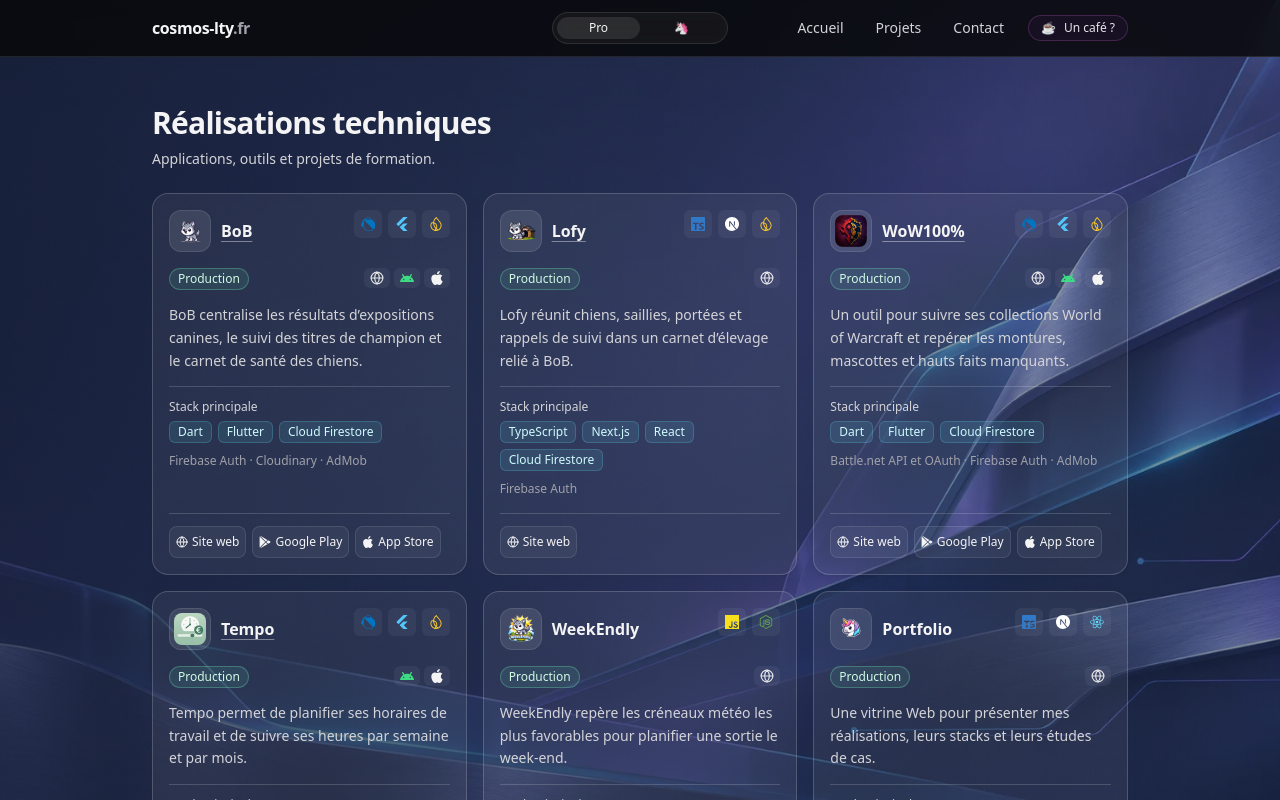
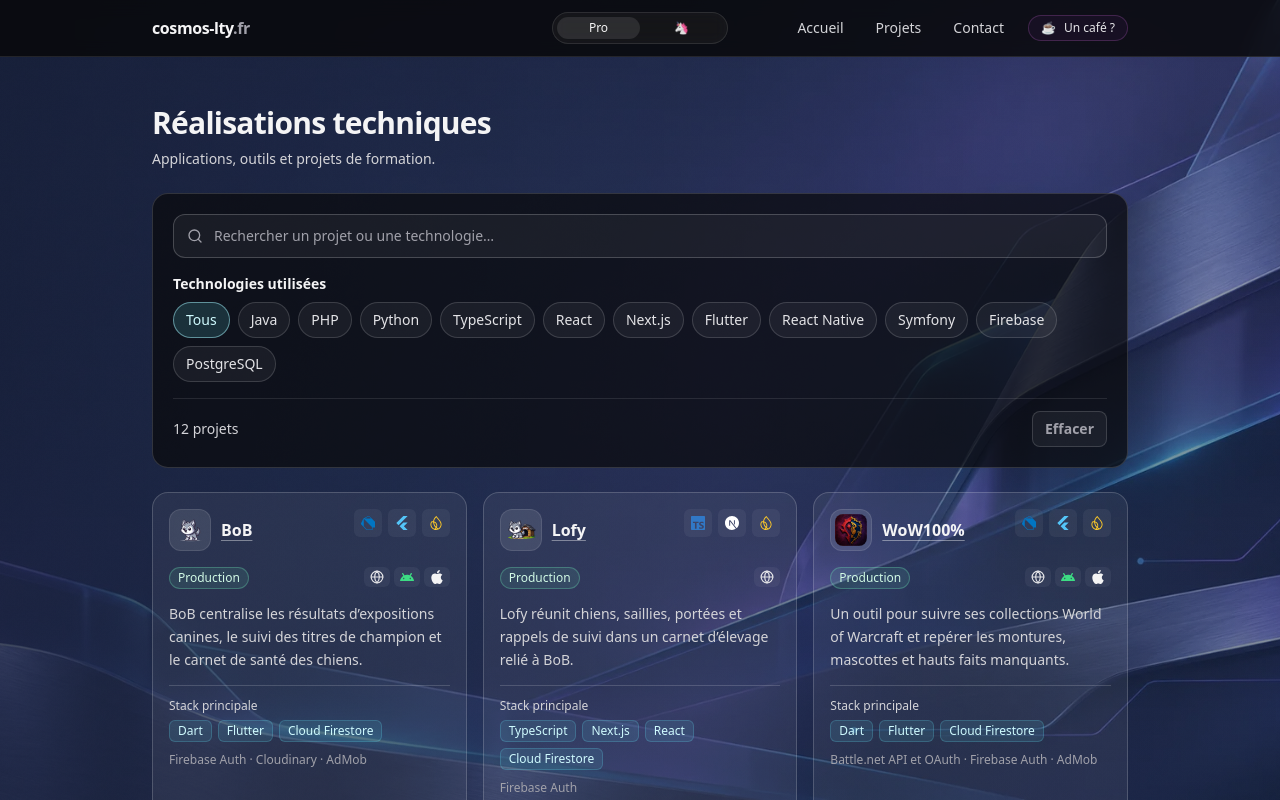
Before and after one commit to Laetitia-Bara/Portfolio, a Next.js app: page /projects in a window 1280 px wide. Shown: the top 800 px of the page. Built offline with nearby package versions, Linux system fonts and the light colour scheme.

Commit message:
Ajouter la recherche et les filtres au catalogue

```diff
--- a/package.json
+++ b/package.json
@@ -6,7 +6,8 @@
     "dev": "next dev",
     "build": "next build",
     "start": "next start",
-    "lint": "eslint"
+    "lint": "eslint",
+    "test": "node --test tests/catalogueFilters.test.mjs"
   },
   "dependencies": {
     "lucide-react": "^0.563.0",
--- /dev/null
+++ b/src/app/projects/CatalogueExplorer.tsx
@@ -0,0 +1,87 @@
+"use client";
+
+import { Search } from "lucide-react";
+import { useRef, useState } from "react";
+import ProjectGrid from "../../components/ProjectGrid";
+import { filterCatalogue, technologyFilters, type TechnologyFilter } from "../../data/catalogueFilters";
+import type { Project } from "../../data/projects";
+
+export default function CatalogueExplorer({ projects }: { projects: readonly Project[] }) {
+  const [query, setQuery] = useState("");
+  const [technology, setTechnology] = useState<TechnologyFilter>("all");
+  const searchInput = useRef<HTMLInputElement>(null);
+  const results = filterCatalogue(projects, query, technology);
+  const hasCriteria = query !== "" || technology !== "all";
+
+  function resetFilters() {
+    setQuery("");
+    setTechnology("all");
+    searchInput.current?.focus();
+  }
+
+  return (
+    <>
+      <div role="search" aria-label="Recherche de projets" className="mb-6 space-y-4 rounded-2xl border border-white/15 bg-zinc-950/70 p-4 sm:p-5">
+        <div className="relative">
+          <label htmlFor="catalogue-query" className="sr-only">Rechercher un projet ou une technologie</label>
+          <Search aria-hidden="true" className="pointer-events-none absolute left-3.5 top-3.5 size-4 text-zinc-400" />
+          <input
+            ref={searchInput}
+            id="catalogue-query"
+            type="search"
+            value={query}
+            onChange={(event) => setQuery(event.target.value)}
+            placeholder="Rechercher un projet ou une technologie…"
+            aria-controls="catalogue-results"
+            className="min-h-11 w-full min-w-0 rounded-xl border border-white/20 bg-white/5 py-2 pl-10 pr-3 text-sm text-zinc-100 placeholder:text-zinc-400 focus-visible:outline focus-visible:outline-2 focus-visible:outline-offset-2 focus-visible:outline-cyan-300"
+          />
+        </div>
+
+        <fieldset className="min-w-0">
+          <legend className="text-sm font-semibold text-zinc-100">Technologies utilisées</legend>
+          <div className="mt-2 flex flex-wrap gap-2">
+            {technologyFilters.map(({ id, label }) => (
+              <label key={id} className="relative inline-flex cursor-pointer">
+                <input
+                  type="radio"
+                  name="catalogue-technology"
+                  value={id}
+                  checked={technology === id}
+                  onChange={() => setTechnology(id)}
+                  className="peer sr-only"
+                />
+                <span className="inline-flex min-h-9 items-center whitespace-nowrap rounded-full border border-white/15 bg-white/5 px-3 text-sm font-medium text-zinc-200 hover:bg-white/10 peer-checked:border-cyan-200/50 peer-checked:bg-cyan-300/15 peer-checked:text-cyan-100 peer-focus-visible:outline peer-focus-visible:outline-2 peer-focus-visible:outline-offset-2 peer-focus-visible:outline-cyan-300">
+                  {label}
+                </span>
+              </label>
+            ))}
+          </div>
+        </fieldset>
+
+        <div className="flex flex-wrap items-center justify-between gap-2 border-t border-white/10 pt-3">
+          <p role="status" className="text-sm text-zinc-300">
+            {results.length} projet{results.length === 1 ? "" : "s"}
+          </p>
+          <button
+            type="button"
+            onClick={resetFilters}
+            disabled={!hasCriteria}
+            className="min-h-9 rounded-lg border border-white/15 bg-white/5 px-3 text-sm font-semibold text-zinc-100 hover:bg-white/10 disabled:cursor-default disabled:text-zinc-400 disabled:hover:bg-white/5"
+          >
+            Effacer
+          </button>
+        </div>
+      </div>
+
+      <div id="catalogue-results">
+        {results.length > 0 ? (
+          <ProjectGrid projects={results} />
+        ) : (
+          <p className="rounded-2xl border border-white/15 bg-zinc-950/70 p-5 text-sm text-zinc-200">
+            Aucun projet ne correspond à ces critères.
+          </p>
+        )}
+      </div>
+    </>
+  );
+}
--- a/src/app/projects/page.tsx
+++ b/src/app/projects/page.tsx
@@ -1,6 +1,6 @@
 import type { Metadata } from "next";
 import Container from "../../components/Container";
-import ProjectGrid from "../../components/ProjectGrid";
+import CatalogueExplorer from "./CatalogueExplorer";
 import { catalogueProjects } from "../../data/projects";
 
 export const metadata: Metadata = {
@@ -15,7 +15,7 @@ export default function ProjectsPage() {
       <Container>
         <h1 className="text-3xl font-bold tracking-tight">Réalisations techniques</h1>
         <p className="mb-6 mt-2 text-sm text-zinc-300">Applications, outils et projets de formation.</p>
-        <ProjectGrid projects={catalogueProjects} />
+        <CatalogueExplorer projects={catalogueProjects} />
       </Container>
     </section>
   );
--- a/src/components/ProjectCard.tsx
+++ b/src/components/ProjectCard.tsx
@@ -11,7 +11,7 @@ import {
 } from "./projectPresentation";
 
 export default function ProjectCard({ project }: { project: Project }) {
-  const { category, current, detailsHref, fullName, icon, name } = project;
+  const { current, detailsHref, icon, name } = project;
   const summary = getProjectSummary(project);
   const implemented = current.implementedStack;
   const planned = current.roadmap?.stack;
@@ -88,13 +88,6 @@ export default function ProjectCard({ project }: { project: Project }) {
         </div>
       )}
 
-      {(fullName || category) && (
-        <div className="space-y-0.5 text-xs leading-relaxed">
-          {fullName && <p className="font-medium text-zinc-200">{fullName}</p>}
-          {category && <p className="text-zinc-400">{category}</p>}
-        </div>
-      )}
-
       <p className="text-sm leading-relaxed text-zinc-300">{summary}</p>
 
       {(mainStack.length > 0 || secondaryStack.length > 0 || plannedStack.length > 0 || plannedComplementary.length > 0) && (
@@ -119,16 +112,17 @@ export default function ProjectCard({ project }: { project: Project }) {
               <dd className="text-xs leading-relaxed text-zinc-400">{secondaryStack.join(" · ")}</dd>
             </div>
           )}
-          {plannedStack.length > 0 && (
+          {(plannedStack.length > 0 || plannedComplementary.length > 0) && (
             <div>
-              <dt className="text-xs font-medium text-zinc-300">Stack envisagée</dt>
-              <dd className="mt-1 text-xs font-medium leading-relaxed text-zinc-200">{plannedStack.join(" · ")}</dd>
-            </div>
-          )}
-          {plannedComplementary.length > 0 && (
-            <div>
-              <dt className="sr-only">Technologies complémentaires envisagées</dt>
-              <dd className="text-xs leading-relaxed text-zinc-400">{plannedComplementary.join(" · ")}</dd>
+              <dt className="text-xs font-medium text-zinc-300">
+                {plannedStack.length > 0 ? "Stack envisagée" : "Technologies envisagées"}
+              </dt>
+              {plannedStack.length > 0 && (
+                <dd className="mt-1 text-xs font-medium leading-relaxed text-zinc-200">{plannedStack.join(" · ")}</dd>
+              )}
+              {plannedComplementary.length > 0 && (
+                <dd className="text-xs leading-relaxed text-zinc-400">{plannedComplementary.join(" · ")}</dd>
+              )}
             </div>
           )}
         </dl>
--- /dev/null
+++ b/src/data/catalogueFilters.ts
@@ -0,0 +1,121 @@
+import type { Project } from "./projects";
+
+export const technologyFilters = [
+  { id: "all", label: "Tous" },
+  { id: "java", label: "Java" },
+  { id: "php", label: "PHP" },
+  { id: "python", label: "Python" },
+  { id: "typescript", label: "TypeScript" },
+  { id: "react", label: "React" },
+  { id: "nextjs", label: "Next.js" },
+  { id: "flutter", label: "Flutter" },
+  { id: "react-native", label: "React Native" },
+  { id: "symfony", label: "Symfony" },
+  { id: "firebase", label: "Firebase" },
+  { id: "postgresql", label: "PostgreSQL" },
+] as const;
+
+export type TechnologyFilter = (typeof technologyFilters)[number]["id"];
+
+const technologyAliases: Record<Exclude<TechnologyFilter, "all">, readonly string[]> = {
+  java: ["java"],
+  php: ["php"],
+  python: ["python"],
+  typescript: ["typescript", "type script", "ts"],
+  react: ["react", "react js", "reactjs"],
+  nextjs: ["next js", "nextjs"],
+  flutter: ["flutter"],
+  "react-native": ["react native"],
+  symfony: ["symfony"],
+  firebase: ["firebase", "firebase auth", "firebase authentication", "firestore", "cloud firestore"],
+  postgresql: ["postgresql", "postgres"],
+};
+
+const domainLabels: Record<Project["domains"][number], string> = {
+  "fullstack-web-mobile": "full-stack fullstack",
+  "backend-business": "backend back-end métier gestion",
+  "frontend-web": "frontend front-end interface web",
+};
+
+const platformLabels: Record<Project["current"]["platforms"][number]["kind"], string> = {
+  web: "web",
+  android: "android mobile",
+  ios: "ios iphone mobile",
+  cli: "cli ligne de commande",
+};
+
+const sqlTechnologies = new Set(["sql", "postgresql", "postgres", "sqlite", "sqlcipher", "mysql", "mariadb", "mssql"]);
+
+function normalize(value: string) {
+  return value.normalize("NFD").replace(/[\u0300-\u036f]/g, "").toLowerCase();
+}
+
+function words(value: string): string[] {
+  return normalize(value)
+    .replace(/\b([a-z0-9]+)\.js\b/g, "$1js")
+    .replace(/\b(next|node|vue|chart)[\s-]+js\b/g, "$1js")
+    .match(/[a-z0-9]+/g) ?? [];
+}
+
+function stackItems(stack: Project["current"]["implementedStack"]): string[] {
+  return [
+    ...(stack?.languages ?? []),
+    ...(stack?.runtimes ?? []),
+    ...(stack?.frameworks ?? []),
+    ...(stack?.databases ?? []),
+    ...(stack?.complementary ?? []),
+  ];
+}
+
+function technologyName(value: string) {
+  return normalize(value)
+    .trim()
+    .replace(/\s+v?\d+(?:\.\d+)*(?:\s+lts)?$/, "")
+    .replace(/[.-]+/g, " ")
+    .replace(/\s+/g, " ");
+}
+
+function searchableWords(project: Project, implemented: readonly string[]): string[] {
+  const { current } = project;
+  const stackWords = [...implemented, ...stackItems(current.roadmap?.stack)].flatMap(words);
+  const descriptiveWords = [
+    project.name,
+    project.fullName ?? "",
+    project.category ?? "",
+    project.summary,
+    current.version?.name ?? "",
+    current.version?.summary ?? "",
+    ...project.domains.map((domain) => domainLabels[domain]),
+    ...current.platforms.map(({ kind }) => platformLabels[kind]),
+    ...(project.keywords ?? []),
+  ].flatMap(words);
+
+  return [
+    ...descriptiveWords,
+    ...stackWords,
+    ...(stackWords.some((word) => sqlTechnologies.has(word)) ? ["sql"] : []),
+    ...(stackWords.includes("javascript") ? ["js"] : []),
+    ...(stackWords.includes("vue") ? ["vuejs"] : []),
+  ];
+}
+
+export function filterCatalogue(
+  projects: readonly Project[],
+  query: string,
+  technology: TechnologyFilter,
+): Project[] {
+  const terms = words(query.trim());
+
+  return projects.filter((project) => {
+    const implemented = stackItems(project.current.implementedStack);
+    if (technology !== "all") {
+      const aliases = technologyAliases[technology];
+      if (!implemented.some((item) => aliases.includes(technologyName(item)))) return false;
+    }
+
+    if (terms.length === 0) return true;
+
+    const indexedWords = searchableWords(project, implemented);
+    return terms.every((term) => indexedWords.some((word) => word.startsWith(term)));
+  });
+}
--- a/src/data/projects.ts
+++ b/src/data/projects.ts
@@ -63,6 +63,7 @@ export type Project = {
   category?: string;
   icon?: `/${string}`;
   summary: string;
+  keywords?: readonly string[];
   domains: readonly ProjectDomain[];
   nature: ProjectNature;
   visibility: ProjectVisibility;
@@ -189,6 +190,7 @@ export const projects: readonly Project[] = [
     name: "WeekEndly",
     icon: "/projects/weekendly.png",
     summary: "WeekEndly repère les créneaux météo les plus favorables pour planifier une sortie le week-end.",
+    keywords: ["API météo"],
     domains: ["fullstack-web-mobile", "backend-business"],
     nature: "personal",
     visibility: "featured",
@@ -339,6 +341,7 @@ export const projects: readonly Project[] = [
     name: "NextStep",
     icon: "/projects/nextstep.png",
     summary: "Gestion des offres et candidatures d'emploi, avec suivi des relances et des entretiens.",
+    keywords: ["API REST"],
     domains: ["backend-business", "fullstack-web-mobile"],
     nature: "personal",
     visibility: "catalog",
@@ -390,32 +393,24 @@ export const projects: readonly Project[] = [
     category: "Analytics / Business Management",
     icon: "/projects/orbit.webp",
     summary:
-      "Outil métier interne de pilotage centralisé prévu pour l’analyse d’audience, les statistiques, le reporting automatisé et la gestion des sponsors et des campagnes publicitaires.",
+      "Outil métier de pilotage centralisé pour l’analyse d’audience, les statistiques, le reporting et la gestion des partenariats.",
+    keywords: ["Twig", "Doctrine ORM", "Symfony Console", "PHPUnit", "Docker Compose", "GitHub Actions"],
     domains: ["backend-business", "fullstack-web-mobile"],
     nature: "personal",
     visibility: "catalog",
     current: {
       statuses: ["development"],
       platforms: [{ kind: "web", availability: "targeted", responsive: true }],
+      implementedStack: {
+        languages: ["PHP"],
+        frameworks: ["Symfony 7.4 LTS"],
+        databases: ["PostgreSQL"],
+        complementary: ["Vue 3", "TypeScript", "Chart.js"],
+        logos: ["php", "symfony", "vue"],
+      },
       roadmap: {
         stack: {
-          languages: ["PHP"],
-          frameworks: ["Symfony"],
-          databases: ["PostgreSQL"],
-          complementary: [
-            "Vue.js",
-            "TypeScript",
-            "Twig",
-            "Doctrine ORM",
-            "API REST",
-            "Chart.js",
-            "Symfony Console",
-            "Symfony Mailer",
-            "PHPUnit",
-            "Docker",
-            "GitHub Actions / CI/CD",
-          ],
-          logos: ["php", "symfony", "vue"],
+          complementary: ["API REST", "Symfony Mailer"],
         },
         features: [
           "Tableau de bord Analytics multi-applications",
@@ -439,6 +434,7 @@ export const projects: readonly Project[] = [
     name: "Bootcamp",
     icon: "/projects/la-capsule.png",
     summary: "Projets réalisés à La Capsule, dont le catalogue de films MyMoviz et le jeu de dés Yam’s.",
+    keywords: ["API TMDB"],
     domains: ["fullstack-web-mobile"],
     nature: "training",
     visibility: "catalog",
```
Also changed, not shown: 1 other file (tests, documents, lock files or other folders).
